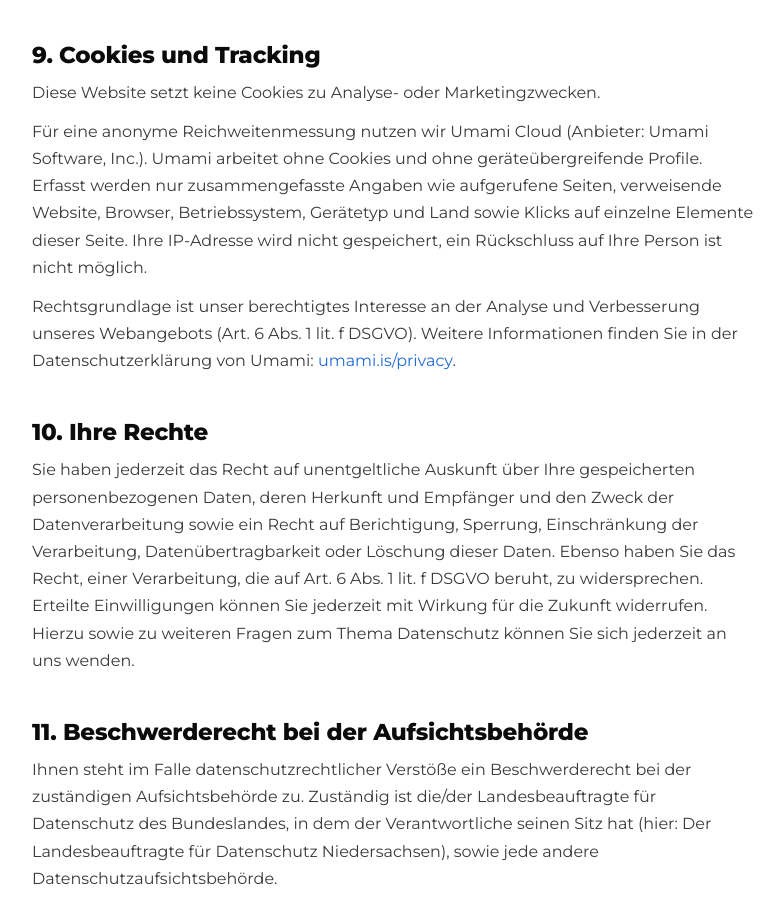
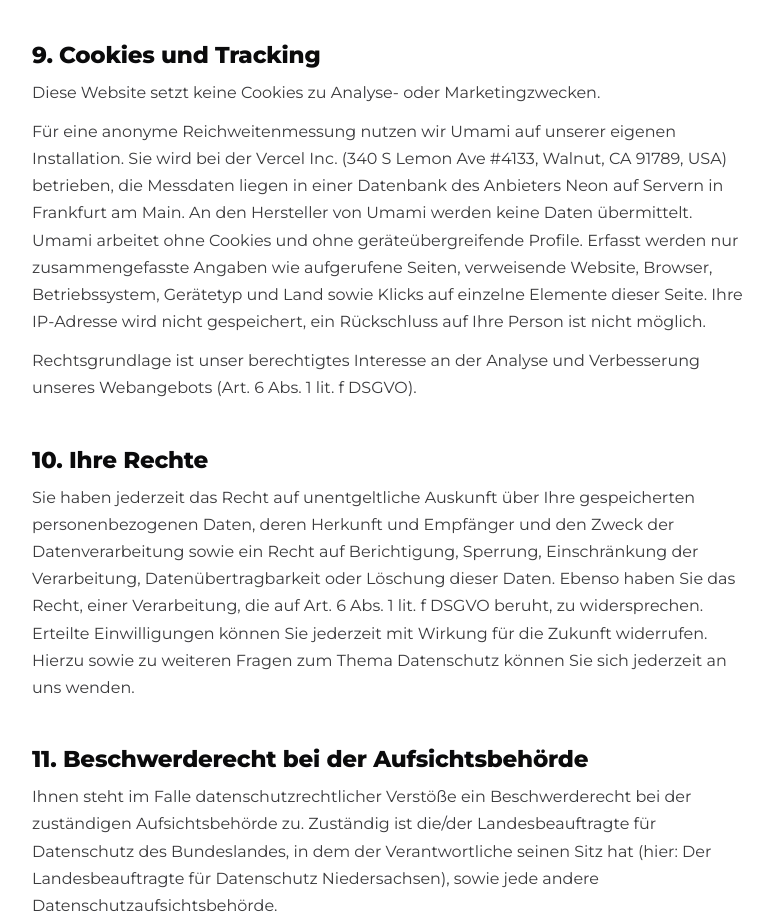
Before and after one commit to fessjobs/nikitakrebs-website, a plain HTML site: page datenschutz.html in a window 1280 px wide. Shown: the part 2613-3531 px from the top of the page, without its empty margins (246-1030 px from the left). Drawn offline with Linux system fonts and the light colour scheme; animation ran at ten frames a second.

Commit message:
Tracking auf eigenes Umami (incub-analytics) umgestellt, Datenschutz angepasst
Co-Authored-By: Claude Opus 5.5 <noreply@anthropic.com>

```diff
--- a/datenschutz.html
+++ b/datenschutz.html
@@ -28,7 +28,7 @@
   .wrap ul{font-size:16px;line-height:1.7;color:#3A3A3C;margin:0 0 12px;padding-left:22px}
   .wrap strong{color:#0B0B0C}
 </style>
-<script defer src="https://cloud.umami.is/script.js" data-website-id="2636b6fe-351a-4b0f-a7c6-ebf087a0a930" data-domains="nikitakrebs.de,www.nikitakrebs.de"></script>
+<script defer src="https://incub-analytics.vercel.app/script.js" data-website-id="94a50aa5-68bb-46a4-917b-a9aa6538c600" data-domains="nikitakrebs.de,www.nikitakrebs.de"></script>
 </head>
 <body>
 <nav style="position:sticky;top:0;z-index:60;display:flex;align-items:center;justify-content:space-between;gap:20px;padding:14px clamp(20px,5vw,64px);background:rgba(255,255,255,0.92);backdrop-filter:blur(10px);-webkit-backdrop-filter:blur(10px);border-bottom:1px solid rgba(11,11,12,0.08)">
@@ -84,8 +84,8 @@
 
   <h2>9. Cookies und Tracking</h2>
   <p>Diese Website setzt keine Cookies zu Analyse- oder Marketingzwecken.</p>
-  <p>Für eine anonyme Reichweitenmessung nutzen wir Umami Cloud (Anbieter: Umami Software, Inc.). Umami arbeitet ohne Cookies und ohne geräteübergreifende Profile. Erfasst werden nur zusammengefasste Angaben wie aufgerufene Seiten, verweisende Website, Browser, Betriebssystem, Gerätetyp und Land sowie Klicks auf einzelne Elemente dieser Seite. Ihre IP-Adresse wird nicht gespeichert, ein Rückschluss auf Ihre Person ist nicht möglich.</p>
-  <p>Rechtsgrundlage ist unser berechtigtes Interesse an der Analyse und Verbesserung unseres Webangebots (Art. 6 Abs. 1 lit. f DSGVO). Weitere Informationen finden Sie in der Datenschutzerklärung von Umami: <a href="https://umami.is/privacy" target="_blank" rel="noopener">umami.is/privacy</a>.</p>
+  <p>Für eine anonyme Reichweitenmessung nutzen wir Umami auf unserer eigenen Installation. Sie wird bei der Vercel Inc. (340 S Lemon Ave #4133, Walnut, CA 91789, USA) betrieben, die Messdaten liegen in einer Datenbank des Anbieters Neon auf Servern in Frankfurt am Main. An den Hersteller von Umami werden keine Daten übermittelt. Umami arbeitet ohne Cookies und ohne geräteübergreifende Profile. Erfasst werden nur zusammengefasste Angaben wie aufgerufene Seiten, verweisende Website, Browser, Betriebssystem, Gerätetyp und Land sowie Klicks auf einzelne Elemente dieser Seite. Ihre IP-Adresse wird nicht gespeichert, ein Rückschluss auf Ihre Person ist nicht möglich.</p>
+  <p>Rechtsgrundlage ist unser berechtigtes Interesse an der Analyse und Verbesserung unseres Webangebots (Art. 6 Abs. 1 lit. f DSGVO).</p>
 
   <h2>10. Ihre Rechte</h2>
   <p>Sie haben jederzeit das Recht auf unentgeltliche Auskunft über Ihre gespeicherten personenbezogenen Daten, deren Herkunft und Empfänger und den Zweck der Datenverarbeitung sowie ein Recht auf Berichtigung, Sperrung, Einschränkung der Verarbeitung, Datenübertragbarkeit oder Löschung dieser Daten. Ebenso haben Sie das Recht, einer Verarbeitung, die auf Art. 6 Abs. 1 lit. f DSGVO beruht, zu widersprechen. Erteilte Einwilligungen können Sie jederzeit mit Wirkung für die Zukunft widerrufen. Hierzu sowie zu weiteren Fragen zum Thema Datenschutz können Sie sich jederzeit an uns wenden.</p>
```
Also changed, not shown: impressum.html (+1 -1 lines), index.html (+1 -1 lines).
